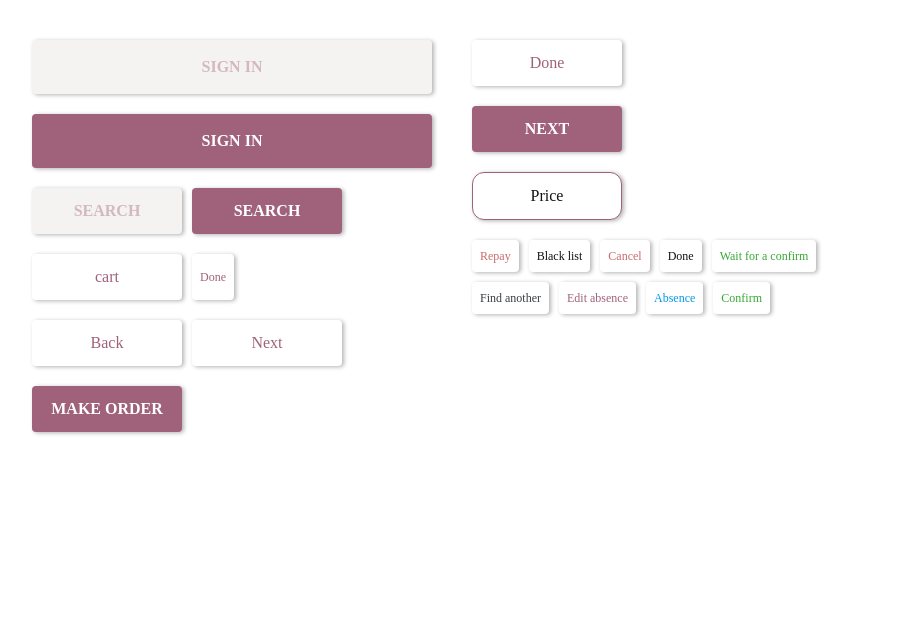
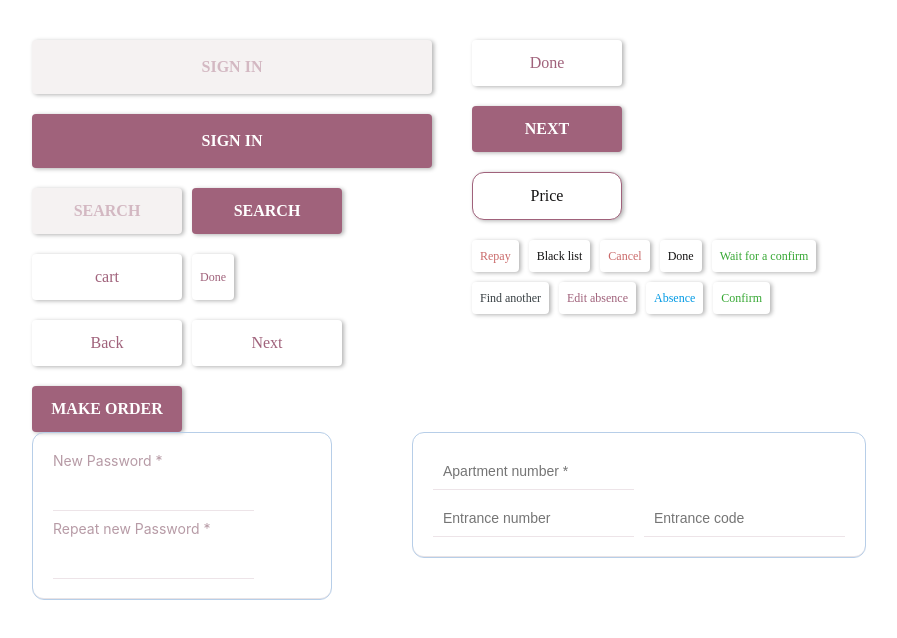
Before and after one commit to nastyasap/components, a Next.js app: page / in a window 1280 px wide. Shown: the top 638 px of the page, without its empty margins (8-905 px from the left). Built offline with nearby package versions, Linux system fonts and the light colour scheme.

Commit message:
input page added

```diff
--- a/pages/index.tsx
+++ b/pages/index.tsx
@@ -1,10 +1,11 @@
-import {ButtonsPage} from '../src/pages';
+import {ButtonsPage, InputPage} from '../src/pages';
 
 export default function Home() {
     return (
         <div>
             <main>
                 <ButtonsPage/>
+                <InputPage/>
             </main>
         </div>
     )
--- /dev/null
+++ b/src/components/Input/Input.tsx
@@ -0,0 +1,58 @@
+import {ChangeEvent, FC, forwardRef, useState,} from 'react'
+import cn from 'classnames'
+
+import s from './input.module.scss'
+
+interface InputProps {
+    onChange?: (text: string) => void
+    placeholder?: string
+    className?: string
+    inputClassName?: string
+    label?: string
+    isRequired?: boolean
+}
+
+const Input: FC<InputProps> = ({
+                                   onChange,
+                                   placeholder,
+                                   className,
+                                   inputClassName,
+                                   label,
+                                   isRequired,
+                                   ...props
+                               }) => {
+    const [value, setValue] = useState('')
+    const handleChange = (e: ChangeEvent<HTMLInputElement>) => {
+        setValue(e.currentTarget.value)
+        onChange && onChange(e.currentTarget.value)
+    }
+
+    return (
+        <label className={cn(s.container, className)}>
+            {label && (
+                <span className={s.labelText}>
+            {label} {isRequired && <span>*</span>}
+          </span>
+            )}
+            <div
+                className={cn(
+                    s.wrapper,
+                    inputClassName
+                )}
+            >
+
+                <input
+                    className={cn(s.input)}
+                    value={value}
+                    onChange={handleChange}
+                    placeholder={placeholder}
+                    required={isRequired}
+                    {...props}
+                />
+
+            </div>
+        </label>
+    )
+}
+
+export default Input
--- /dev/null
+++ b/src/components/Input/input.module.scss
@@ -0,0 +1,45 @@
+@use 'src/styles' as *;
+
+.container {
+  display: flex;
+  flex-direction: column;
+  gap: 5px;
+  //max-width: 200px;
+  width: auto;
+}
+
+.labelText {
+  font-weight: $fw-regular;
+  @include font-size(14px, 16px);
+  color: $color-label;
+}
+
+.wrapper {
+  display: flex;
+  align-items: center;
+  gap: 15px;
+  padding: 0 10px;
+  border-bottom: 1px solid #EDE4E8;
+  background-color: $color-white;
+
+  &:focus-within {
+    border-color: $color-branding;
+  }
+}
+
+.input {
+  width: 100%;
+  height: 100%;
+  padding: 10px 0;
+  @include font-size(14px, 16px);
+  font-weight: $fw-regular;
+  color: $color-label;
+  outline: none;
+  border: none;
+
+  &:hover,
+  &:focus,
+  &:active {
+    caret-color: $color-branding;
+  }
+}
--- a/src/components/index.ts
+++ b/src/components/index.ts
@@ -1,5 +1,7 @@
 import Button from './Button/Button'
+import Input from './Input/Input';
 
 export {
-    Button
+    Button,
+    Input
 }
--- /dev/null
+++ b/src/pages/InputPage/InputPage.tsx
@@ -0,0 +1,25 @@
+import {FC} from 'react';
+
+import {Input} from '../../components';
+
+import s from './inputPage.module.scss'
+
+const InputPage: FC = () => {
+    return (
+        <div className={s.container}>
+            <div className={s.form}>
+                <Input label={'New Password'} isRequired={true}/>
+                <Input label={'Repeat new Password'} isRequired={true}/>
+            </div>
+            <div className={s.form}>
+                <Input placeholder={'Apartment number *'} isRequired={true}/>
+                <div className={s.row}>
+                    <Input placeholder={'Entrance number'}/>
+                    <Input placeholder={'Entrance code'}/>
+                </div>
+            </div>
+        </div>
+    )
+}
+
+export default InputPage
--- /dev/null
+++ b/src/pages/InputPage/inputPage.module.scss
@@ -0,0 +1,26 @@
+@use 'src/styles' as *;
+
+.container {
+  @include container;
+  display: flex;
+  gap: 80px;
+}
+
+.form {
+  display: flex;
+  flex-direction: column;
+  align-items: flex-start;
+  padding: 20px;
+  gap: 10px;
+  min-width: 300px;
+  height: fit-content;
+  background-color: rgba(255, 255, 255, 0.01);
+  border: 0.5px solid #B7CEE8;
+  border-radius: 12px;
+  box-shadow: inset 0px -1px 0px #E9E3E5;
+}
+
+.row {
+  display: flex;
+  gap: 10px;
+}
--- a/src/pages/index.ts
+++ b/src/pages/index.ts
@@ -1,3 +1,7 @@
 import ButtonsPage from './ButtonsPage/ButtonsPage';
 
 export {ButtonsPage}
+
+import InputPage from './InputPage/InputPage';
+
+export {InputPage}
--- a/src/styles/colors.scss
+++ b/src/styles/colors.scss
@@ -8,6 +8,9 @@ $color-green: #37A834;
 $color-blue: #029AE4;
 $color-black: #131212;
 
+$color-label: #B79BA6;
+$color-placeholder: #A79CA0;
+
 $color-branding: #A0627B;
 $color-branding-bright: #a14e77;
 
```
